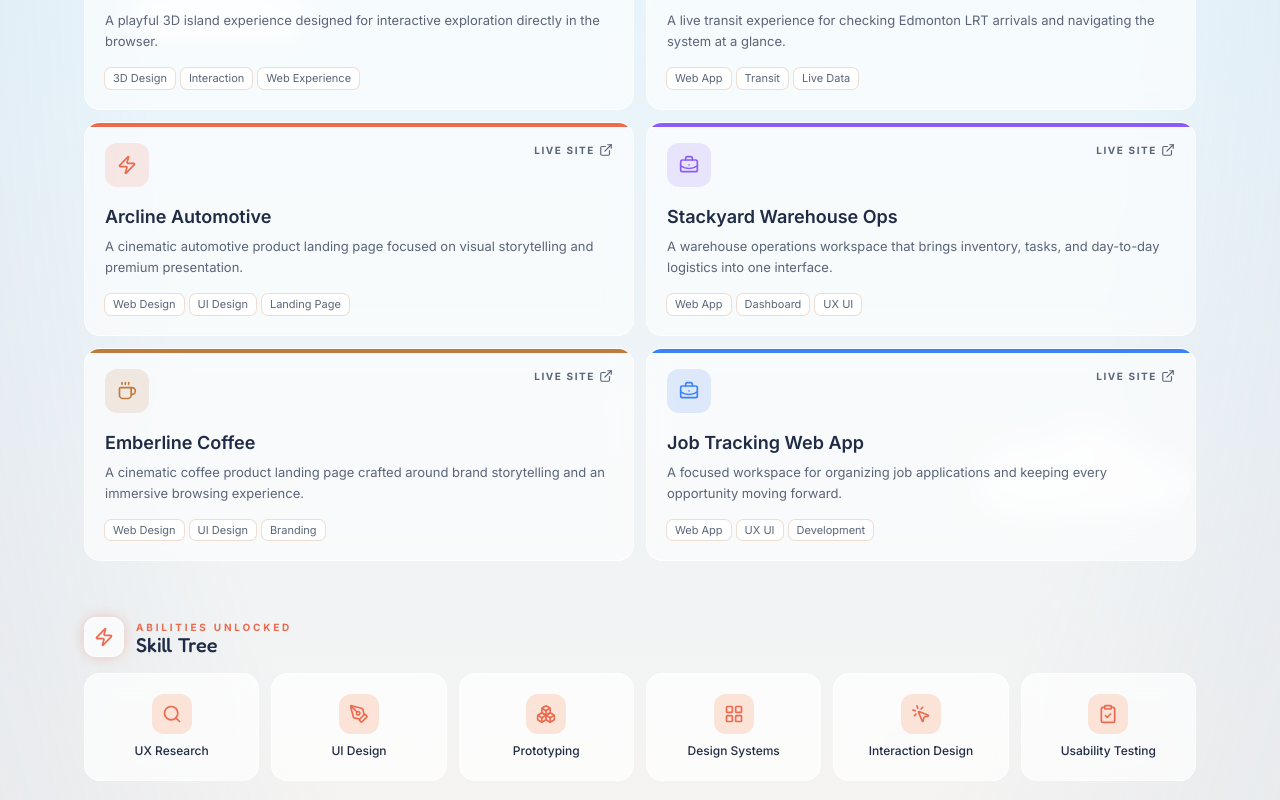
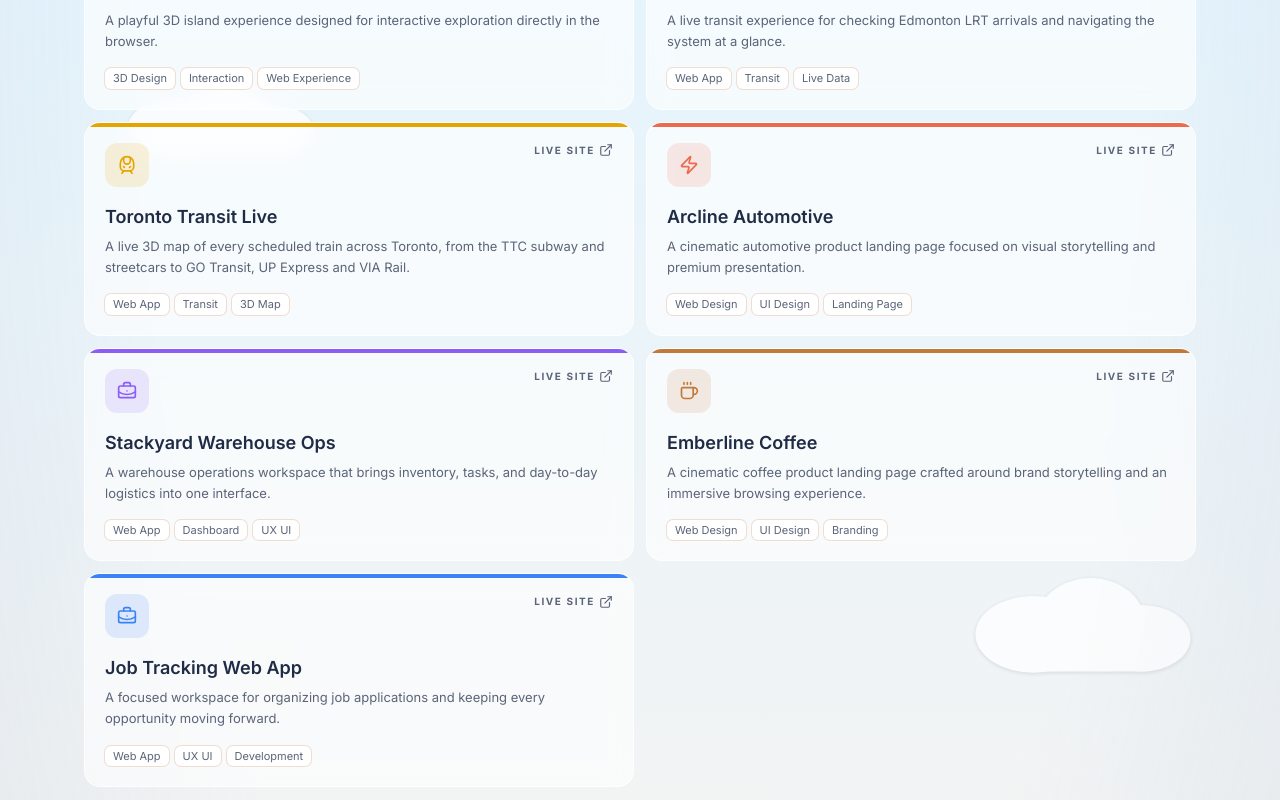
Before and after one commit to Henrywu96/Portfolio, a React (Vite) app: page / in a window 1280 px wide. Shown: the part 1540-2340 px from the top of the page. Built offline with nearby package versions, Linux system fonts and the light colour scheme.

Commit message:
Add Toronto Transit Live to the side quests

```diff
--- a/src/app/components/HomePage.tsx
+++ b/src/app/components/HomePage.tsx
@@ -22,6 +22,7 @@ import {
   Coffee,
   BriefcaseBusiness,
   ExternalLink,
+  TrainFront,
 } from "lucide-react";
 import { useState, useEffect, useRef } from "react";
 import { motion } from "motion/react";
@@ -697,6 +698,15 @@ const SIDE_QUESTS: SideQuest[] = [
     accent: "var(--hw-rarity-rare)",
   },
   {
+    name: "Toronto Transit Live",
+    description:
+      "A live 3D map of every scheduled train across Toronto, from the TTC subway and streetcars to GO Transit, UP Express and VIA Rail.",
+    url: "https://toronto-transit-live.vercel.app/",
+    tags: ["Web App", "Transit", "3D Map"],
+    icon: TrainFront,
+    accent: "var(--hw-rarity-legendary)",
+  },
+  {
     name: "Arcline Automotive",
     description:
       "A cinematic automotive product landing page focused on visual storytelling and premium presentation.",
```
